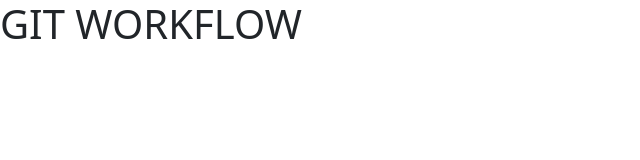
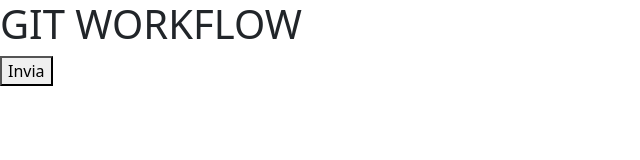
Before and after one commit to Samuel88/test-git-workflow, a plain HTML site: page index.html in a window 1280 px wide. Shown: the whole page, without its empty margins (0-640 px from the left). Drawn offline with nearby package versions, Linux system fonts and the light colour scheme.

Commit message:
Add form to index

```diff
--- a/index.html
+++ b/index.html
@@ -17,6 +17,12 @@
   <body>
     <h1>GIT WORKFLOW</h1>
 
+    <form action="">
+      <button type="submit">
+        Invia
+      </button>
+    </form>
+
     <!--SCRIPTS -->
     <script
       src="https://cdn.jsdelivr.net/npm/bootstrap@5.3.7/dist/js/bootstrap.bundle.min.js"
```
